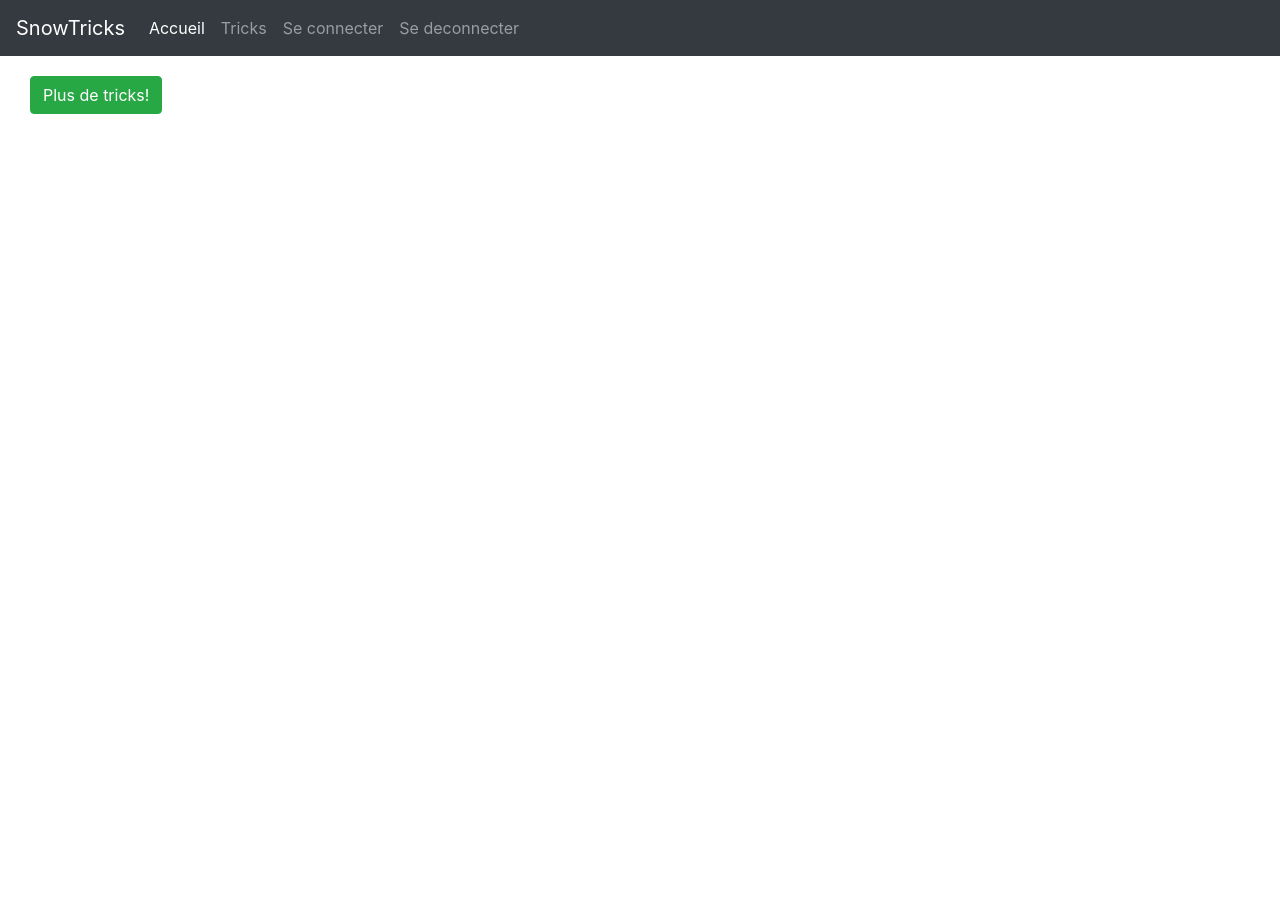
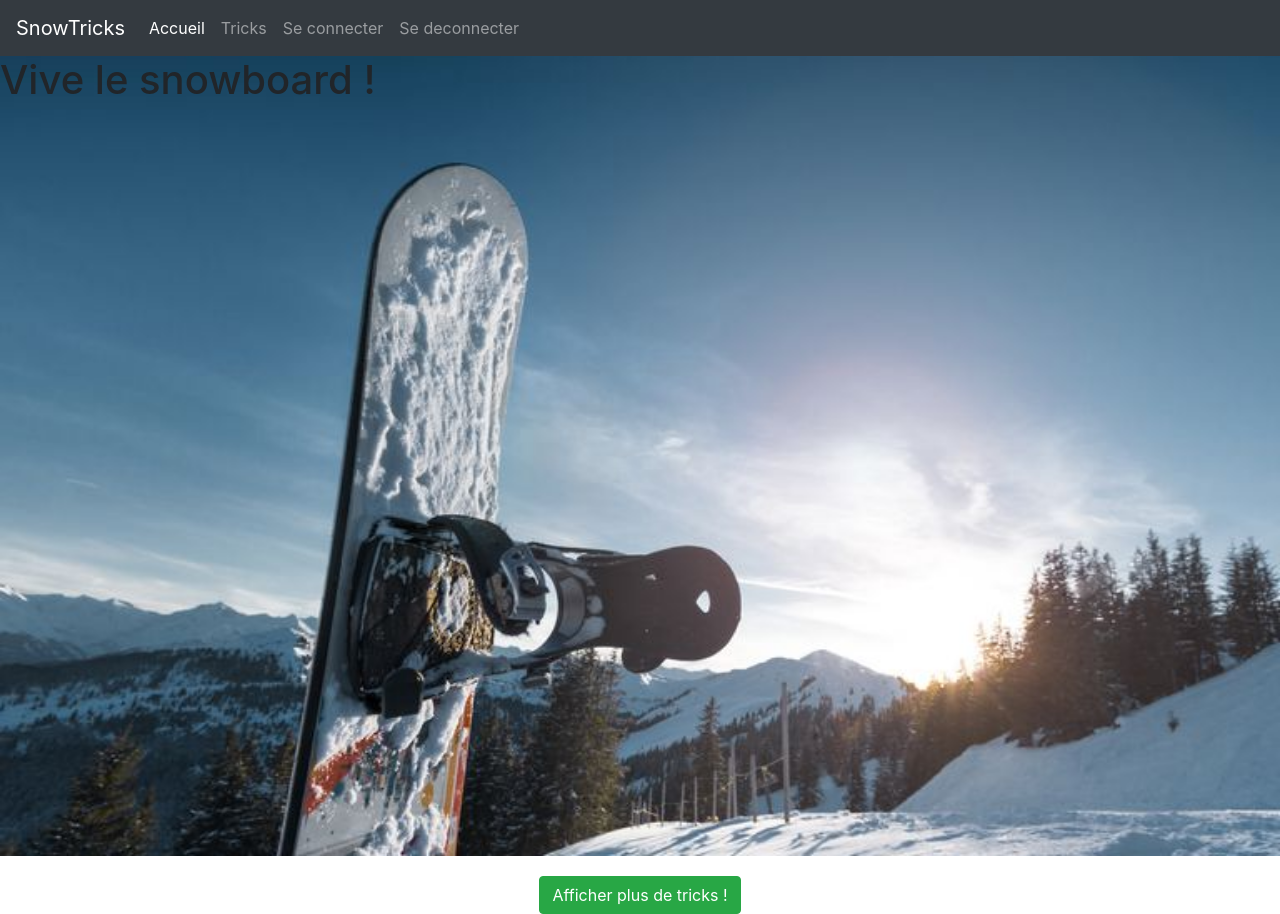
Before and after one commit to Gregory2911/OC_Projet6, a Symfony app: template templates/trick/index.html.twig in a window 1280 px wide. Before the commit the page ends 114 px from the top, so only its background shows below. Run offline with Twig, Linux system fonts and the light colour scheme; the template is opened without the code that fills it, so the values that code supplies are empty; some libraries are stand-ins or nearby versions.

Commit message:
last work on homepage template

```diff
--- a/public/css/style.css
+++ b/public/css/style.css
@@ -1,6 +1,19 @@
 section
 {
     margin-top: 20px;
+}
+
+/* Header */
+#headerHome
+{
+	/* position: fixed; */
+	height: 100vh;
+	width: 100%;
+	background-image: url('../../images/headerPicture.jpg');
+	background-repeat: no-repeat;
+	background-size: cover;
+	background-position: center;
+	/* -webkit-background-size: contain;  */
 }
 
 #listTricks
@@ -8,18 +21,26 @@ section
     width: 100%;
 }
 
-.trick-item {
+.trick-presentation
+{
+	/* border: 1px solid darkgray; */
+	padding: 0%;
+	margin-right: 5px;
+}
+
+.trick-picture
+{
 	position: relative;
 	height: 15em;
 	margin-bottom: 10px;
-
+	background-color: darkgray;
 }
 
-.trick-item a {
+.trick-picture a {
 	color:#000;
 }
 
-.trick-item img {
+.trick-picture img {
 	object-fit: cover;
 	height: 100%;
 	width: 100%;
--- a/templates/base.html.twig
+++ b/templates/base.html.twig
@@ -9,12 +9,12 @@
     </head>
     <body>
 
+        {# navigation #}
         <nav class="navbar navbar-expand-lg navbar-dark bg-dark">
             <a class="navbar-brand" href="#">SnowTricks</a>
             <button class="navbar-toggler" type="button" data-toggle="collapse" data-target="#navbarColor02" aria-controls="navbarColor02" aria-expanded="false" aria-label="Toggle navigation">
                 <span class="navbar-toggler-icon"></span>
             </button>
-
             <div class="collapse navbar-collapse" id="navbarColor02">
                 <ul class="navbar-nav mr-auto">
                     <li class="nav-item active">
@@ -30,12 +30,15 @@
                         <a class="nav-link" href="#">Se deconnecter</a>
                     </li>
                 </ul>
-                {#<form class="form-inline my-2 my-lg-0">
-                <input class="form-control mr-sm-2" type="text" placeholder="Search">
-                <button class="btn btn-secondary my-2 my-sm-0" type="submit">Search</button>
-                </form>#}
             </div>
         </nav>
+
+        {# header #}
+        <div id="headerHome">
+            <div id="headerSlogan">
+                <h1>Vive le snowboard !</h1>
+            </div>
+        </div>
 
         <section class="container-fluid">
             {% block body %}{% endblock %}
--- a/templates/trick/index.html.twig
+++ b/templates/trick/index.html.twig
@@ -6,17 +6,17 @@
 
     <section class="trick">
         <div class="container-fluid">
-        <div id="listTricks" class="mx-auto">
-            <div class="row">
+            <div id="listTricks">
+                <div class="row justify-content-center">
                 {% for trick in tricks %}
-                <div class="col-lg-2 col-md-5 col-xs-12">
-                    <div class="row">
-                        <div class="col-lg-12 essai trick-item">
+                    <div class="col-lg-2 col-md-5 col-xs-12 trick-presentation">
+                        {# <div class="row"> #}
+                            <div class="trick-picture">
                                 <a href="{{ path('trick_show', {'id': trick.id}) }}">
                                     <img class="img-fluid" src= "{{ asset('uploads/images/trick/' ~ trick.trickPictures.first.filename) }}" id="photoPost">
                                 </a>
                             </div>
-                        <h3>
+                            <h3 class="text-center">
                                 {{ trick.name }}
                             </h3>
                             {% if trick.modifiedAt != null %}
@@ -25,12 +25,16 @@
                                 <p>{{ trick.createdAt | date('d/m/Y') ~ ' à ' ~ trick.createdAt | date('H:y')}}</p>
                             {% endif %}
                             <a href="{{ path('trick_show', {'id': trick.id}) }}">Voir plus</a>
-                    </div>
+                        {# </div> #}
                     </div>
                 {% endfor %}
                 </div>
             </div>
-        <button id="loadMoreTricks" class="btn btn-success">Plus de tricks!</button>
+            <div class="row">
+                <div class="col text-center">
+                    <button id="loadMoreTricks" class="btn btn-success">Afficher plus de tricks !</button>
+                </div>
+            </div>
         </div>
     </section>
 
```
Also changed, not shown: templates/trick/load_more.html.twig (+5 -5 lines), public/images/headerPicture.jpg (added), public/images/headerPicture2.jpg (added). Lines whose indentation alone changed are shown as unchanged.
